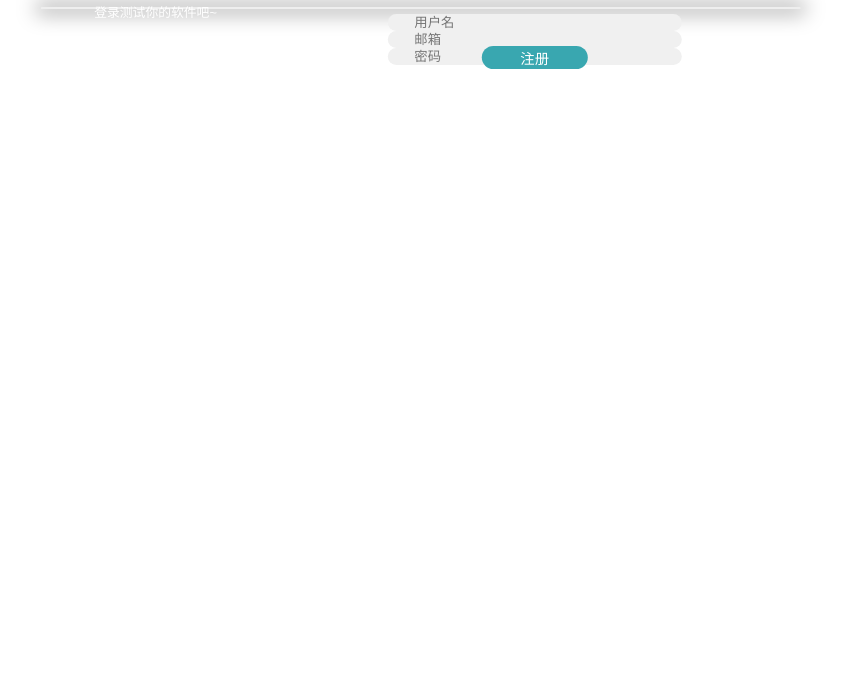
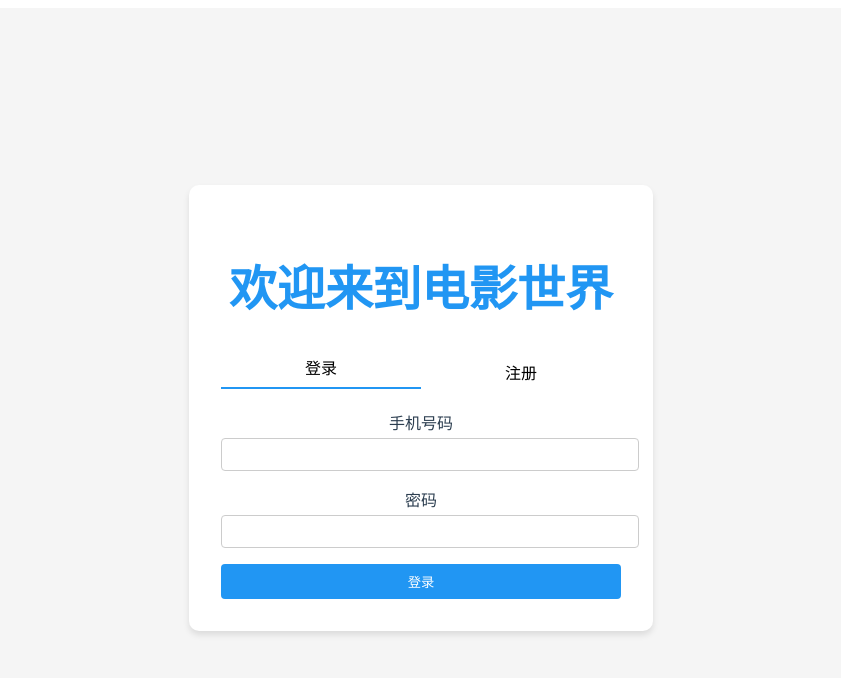
Before and after one commit to soulwinter/e-movie, a Vue app in the folder e-movie-frontend/: page / in a window 1280 px wide. Shown: the top 678 px of the page, without its empty margins (219-1060 px from the left). Built offline with nearby package versions, Linux system fonts and the light colour scheme.

Commit message:
完善前端界面，增加 JS

```diff
--- a/e-movie-frontend/src/views/WelcomeLogin.vue
+++ b/e-movie-frontend/src/views/WelcomeLogin.vue
@@ -1,287 +1,199 @@
 <template>
-	<div class="WelcomeLogin">
-		<div class="contain">
-
-<!--      主栏-->
-			<div class="big-box" :class="{active:isLogin}">
-
-<!--        登录栏-->
-				<div class="big-contain" key="bigContainLogin" v-if="isLogin">
-					<div class="btitle">账户登录</div>
-					<div class="bform">
-						<input type="email" placeholder="邮箱" v-model="form.useremail">
-						<span class="errTips" v-if="emailError">* 邮箱填写错误 *</span>
-						<input type="password" placeholder="密码" v-model="form.userpwd">
-						<span class="errTips" v-if="emailError">* 密码填写错误 *</span>
-					</div>
-					<button class="bbutton" @click="login">登录</button>
+  <div class="container">
+    <div class="welcome-login">
+      <h1>欢迎来到电影世界</h1>
+      <!-- 切换登录和注册表单 -->
+      <div class="toggle">
+        <button @click="showLogin = true" :class="{ active: showLogin }">登录</button>
+        <button @click="showLogin = false" :class="{ active: !showLogin }">注册</button>
       </div>
 
-<!--        注册栏-->
-				<div class="big-contain" key="bigContainRegister" v-else>
-					<div class="btitle">创建账户</div>
-					<div class="bform">
-						<input type="text" placeholder="用户名" v-model="form.username">
-						<span class="errTips" v-if="existed">* 用户名已经存在！ *</span>
-						<input type="email" placeholder="邮箱" v-model="form.useremail">
-						<input type="password" placeholder="密码" v-model="form.userpwd">
+      <!-- 登录表单 -->
+      <form v-if="showLogin" @submit.prevent="login" class="form">
+        <div class="input-group">
+          <label for="login-telephone">手机号码</label>
+          <input type="tel" id="login-telephone" v-model="loginData.telephone" required />
         </div>
-					<button class="bbutton" @click="register">注册</button>
+        <div class="input-group">
+          <label for="login-password">密码</label>
+          <input type="password" id="login-password" v-model="loginData.password" pattern="^1[3-9]\d{9}$" required />
         </div>
+        <button type="submit" class="btn btn-primary">登录</button>
+      </form>
 
+      <!-- 注册表单 -->
+      <form v-else @submit.prevent="register" class="form">
+        <div class="input-group">
+          <label for="register-username">用户名</label>
+          <input type="text" id="register-username" v-model="registerData.username" required />
+        </div>
+        <div class="input-group">
+          <label for="register-password">密码</label>
+          <input type="password" id="register-password" v-model="registerData.password" required />
+        </div>
+        <div class="input-group"><label for="register-telephone">手机号码</label>
+									<input type="tel" id="register-telephone" v-model="registerData.telephone" pattern="^1[3-9]\d{9}$" required />
 
         </div>
-<!--      侧栏-->
-			<div class="small-box" :class="{active:isLogin}">
-				<div class="small-contain" key="smallContainRegister" v-if="isLogin">
-					<div class="stitle">你好，朋友!</div>
-					<p class="scontent">开始注册，和我们一起旅行</p>
-					<button class="sbutton" @click="changeType">注册</button>
-				</div>
-				<div class="small-contain" key="smallContainLogin" v-else>
-					<div class="stitle">欢迎回来!</div>
-					<p class="scontent">登录测试你的软件吧~</p>
-					<button class="sbutton" @click="changeType">登录</button>
-				</div>
-			</div>
-
+        <button type="submit" class="btn btn-primary">注册</button>
+      </form>
     </div>
   </div>
 </template>
 
+
 <script>
-	import axios from "axios";
+import axios from 'axios';
 
-  export default{
-		name:'login-register',
-		data(){
+export default {
+  data() {
     return {
-				isLogin:false,
-				emailError: false,
-				passwordError: false,
-				existed: false,
-				form:{
-					username:'',
-					useremail:'',
-					userpwd:''
+      showLogin: true,
+      loginData: {
+        telephone: '',
+        password: '',
+      },
+      registerData: {
+        username: '',
+        password: '',
+        telephone: '',
+      },
+    };
+  },
+  methods: {
+    // 登录函数
+    async login() {
+      try {
+        const response = await axios.post('http://localhost:8081/user/login', this.loginData);
+        if (response.data.success) {
+          // 登录成功，在此处处理数据
+          console.log('登录成功');
+        } else {
+          // 处理登录失败
+          console.error(response.data.errorMsg);
         }
+      } catch (error) {
+        console.error('错误：', error);
       }
     },
-		methods:{
-			changeType() {
-				this.isLogin = !this.isLogin
-				this.form.username = ''
-				this.form.useremail = ''
-				this.form.userpwd = ''
-			},
-			login() {
-				const self = this;
-				if (self.form.useremail != "" && self.form.userpwd != "") {
-          // console.log(self.form.useremail)
-
-					axios({
-						method:'get',
-						url: 'http://localhost:9090/email/login',
-            params: {email:self.form.useremail,password:self.form.userpwd },
-
-						// data: {
-						// 	email: self.form.useremail,
-						// 	password: self.form.userpwd
-						// }
-					})
-					.then( res => {
-            console.log(res)
-            if(res.data!='Error'){
-              // alert("登录成功！");
-              // console.log(res);
-              let username=res.data;
-              // self.$router.push({path:'/selfTrainView',query: {username:username}});
-              self.$router.push({path:'/modelTrainView'});
-              sessionStorage.setItem("username",username);
-            }else{
-              this.emailError = true;
-              this.passwordError = true;
+    // 注册函数
+    async register() {
+      try {
+        const response = await axios.post('http://localhost:8081/user/register', this.registerData);
+        if (response.data.success) {
+          // 注册成功，在此处处理数据
+          console.log('注册成功');
+        } else {
+          // 处理注册失败
+          console.error(response.data.errorMsg);
         }
-					})
-					.catch( err => {
-						console.log(err);
-					})
-				} else{
-					alert("填写不能为空！");
+      } catch (error) {
+        console.error('错误：', error);
       }
     },
-			register(){
-				const self = this;
-				if(self.form.username != "" && self.form.useremail != "" && self.form.userpwd != ""){
-					axios({
-						method:'post',
-						url: 'http://localhost:9090/email/register',
-            params: {
-							username: self.form.username,
-              password: self.form.userpwd,
-							email: self.form.useremail
-						}
-					})
-					.then( res => {
-            console.log(res);
-						switch(res.data){
-							case 0:
-								alert("注册成功！");
-								this.login();
-								break;
-							case 1:
-								this.existed = true;
-								break;
-						}
-					})
-					.catch( err => {
-						console.log(err);
-					})
-				} else {
-					alert("填写不能为空！");
-				}
-			}
-		}
-	}
+  },
+};
 </script>
 
-<style scoped="scoped">
-	.login-register{
-    background-color: #f2f3f5;
-		width: 100vw;
+<style scoped>
+.container {
+  display: flex;
+  justify-content: center;
+  align-items: center;
   height: 100vh;
-		box-sizing: border-box;
+  background-color: #f5f5f5;
 }
-	.contain{
-		width: 60%;
-		height: 60%;
-		position: relative;
-		top: 50%;
-		left: 50%;
-		transform: translate(-50%,-50%);
+
+.welcome-login {
   background-color: #fff;
-		border-radius: 20px;
-		/*box-shadow: 0 0 3px #f0f0f0,*/
-		/*			0 0 6px #f0f0f0;*/
+  padding: 2rem;
+  border-radius: 10px;
+  box-shadow: 0 4px 6px rgba(0, 0, 0, 0.1);
+  width: 100%;
+  max-width: 400px;
+}
 
-    border:1px solid #eeeeee;
-    box-shadow: darkgrey 0px 0px 20px 5px;
+.toggle {
+  display: flex;
+  justify-content: space-between;
+  margin-bottom: 1rem;
+}
 
+.toggle button {
+  flex: 1;
+  background-color: transparent;
+  border: none;
+  border-bottom: 2px solid transparent;
+  cursor: pointer;
+  font-size: 1rem;
+  padding: 0.5rem 0;
 }
-	.big-box{
-		width: 70%;
-		height: 100%;
-		position: absolute;
-		top: 0;
-		left: 30%;
-		transform: translateX(0%);
-		transition: all 1s;
+
+.toggle button.active {
+  border-bottom: 2px solid #2196f3;
 }
-	.big-contain{
-		width: 100%;
-		height: 100%;
+
+.form {
   display: flex;
   flex-direction: column;
-		justify-content: center;
-		align-items: center;
 }
-	.btitle{
-		font-size: 1.5em;
-		font-weight: bold;
-		color: rgb(57,167,176);
+
+.input-group {
+  margin-bottom: 1rem;
 }
-	.bform{
+
+.input-group label {
+  display: block;
+  margin-bottom: 0.25rem;
+}
+
+.input-group input {
   width: 100%;
-		height: 40%;
-		padding: 2em 0;
-		display: flex;
-		flex-direction: column;
-		justify-content: space-around;
-		align-items: center;
+  padding: 0.5rem;
+  border: 1px solid #ccc;
+  border-radius: 4px;
 }
-	.bform .errTips{
-		display: block;
-		width: 50%;
-		text-align: left;
-		color: red;
-		font-size: 0.7em;
-		margin-left: 1em;
-	}
-	.bform input{
-		width: 50%;
-		height: 30px;
+
+.btn {
+  background-color: #2196f3;
+  color: #fff;
   border: none;
-		outline: none;
-		border-radius: 10px;
-		padding-left: 2em;
-		background-color: #f0f0f0;
-	}
-	.bbutton{
-		width: 20%;
-		height: 40px;
-		border-radius: 24px;
-		border: none;
-		outline: none;
-		background-color: rgb(57,167,176);
-		color: #fff;
-		font-size: 0.9em;
-		cursor: pointer;
-	}
-	.small-box{
-		width: 30%;
-		height: 100%;
-		background: linear-gradient(135deg,rgb(57,167,176),rgb(56,183,145));
-		position: absolute;
-		top: 0;
-		left: 0;
-		transform: translateX(0%);
-		transition: all 1s;
-		border-top-left-radius: inherit;
-		border-bottom-left-radius: inherit;
-	}
-	.small-contain{
-		width: 100%;
-		height: 100%;
-		display: flex;
-		flex-direction: column;
-		justify-content: center;
-		align-items: center;
-	}
-	.stitle{
-		font-size: 1.5em;
-		font-weight: bold;
-		color: #fff;
-	}
-	.scontent{
-		font-size: 0.8em;
-		color: #fff;
-		text-align: center;
-		padding: 2em 4em;
-		line-height: 1.7em;
-	}
-	.sbutton{
-		width: 60%;
-		height: 40px;
-		border-radius: 24px;
-		border: 1px solid #fff;
-		outline: none;
-		background-color: transparent;
-		color: #fff;
-		font-size: 0.9em;
+  border-radius: 4px;
+  padding: 0.5rem;
   cursor: pointer;
 }
 
-	.big-box.active{
-		left: 0;
-		transition: all 0.5s;
+.btn:hover {
+  background-color: #0d8bf2;
 }
-	.small-box.active{
-		left: 100%;
-		border-top-left-radius: 0;
-		border-bottom-left-radius: 0;
-		border-top-right-radius: inherit;
-		border-bottom-right-radius: inherit;
-		transform: translateX(-100%);
-		transition: all 1s;
+
+.btn:focus {
+  outline: none;
+  box-shadow: 0 0 0 2px rgba(33, 150, 243, 0.4);
+}
+
+.btn:active {
+  background-color: #0d8bf2;
+  box-shadow: inset 0 2px 4px rgba(0, 0, 0, 0.2);
+}
+
+/* ADDITIONAL CSS FOR ANIMATION */
+.toggle {
+  transition: all 0.3s ease-in-out;
+}
+
+.toggle button {
+  transition: all 0.3s ease-in-out;
+}
+
+.toggle button.active {
+  transform: translateY(-5px);
+}
+
+.welcome-login h1 {
+  font-size: 3rem;
+  margin-bottom: 2rem;
+  text-align: center;
+  color: #2196f3;
 }
 </style>
```
Lines whose indentation alone changed are shown as unchanged.
